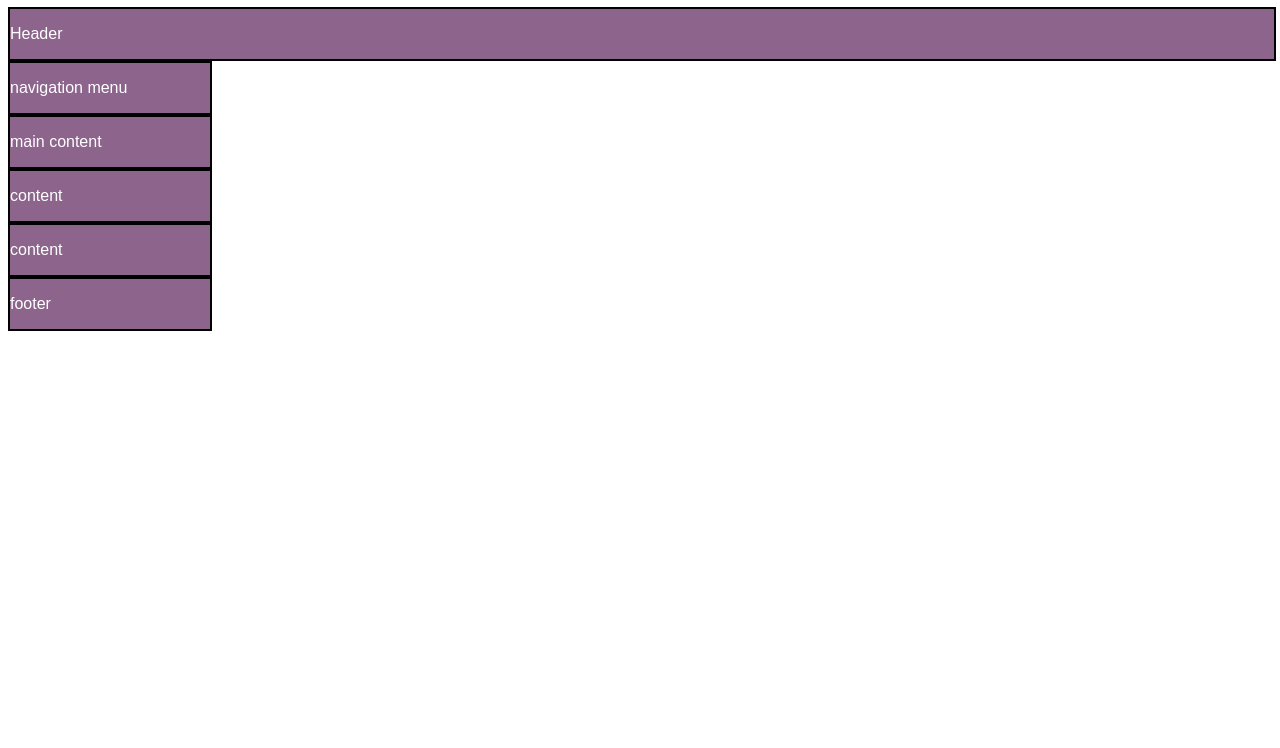
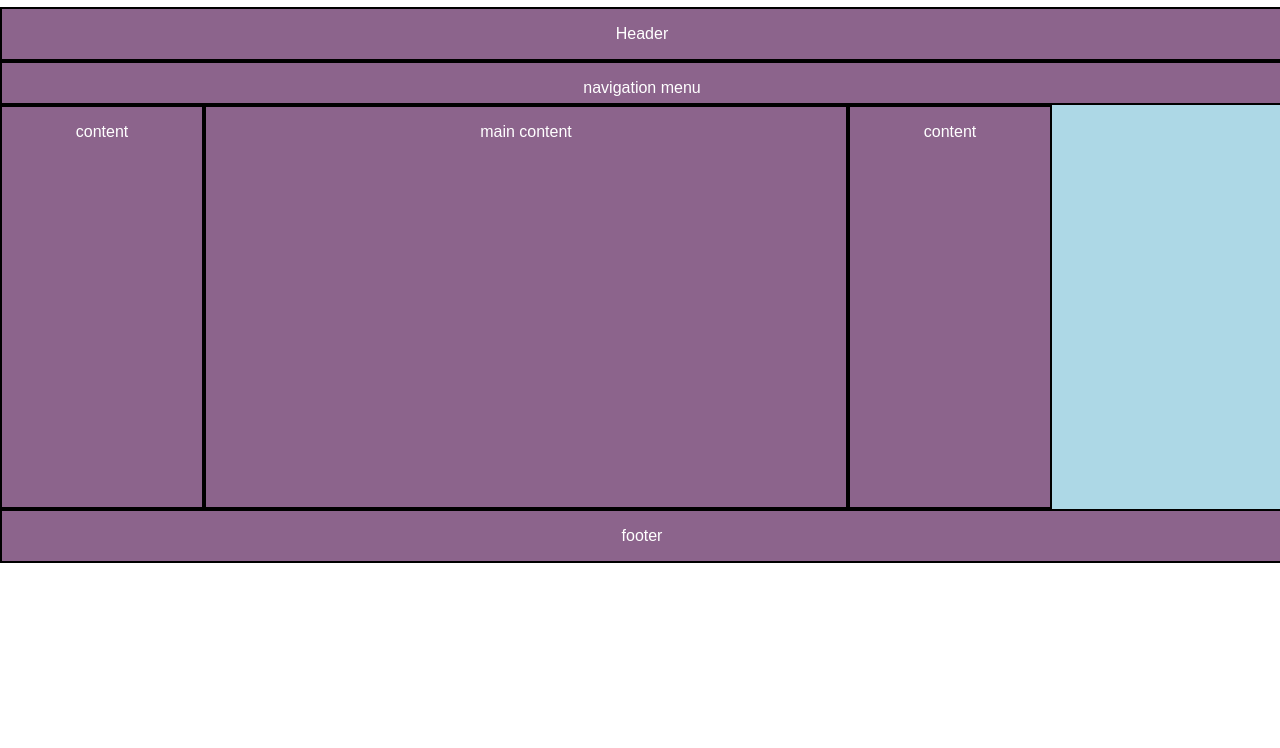
Before and after one commit to gnorelius/CPS110, a plain HTML site: page flexbox-layout/index.html in a window 1280 px wide. Shown: the part 73-821 px from the top of the page. Before the commit the page ends 800 px from the top, so only its background shows below. Drawn offline with Linux system fonts and the light colour scheme.

Commit message:
fixed content, main content, and content boxes to be horizontal

```diff
--- a/flexbox-layout/index.html
+++ b/flexbox-layout/index.html
@@ -8,16 +8,18 @@
 </head>
 <body>
     <div class="header">
-        <h1>Flexbox layout assignment</h1>
+        <h1>Flexbox</h1>
     </div>
 
 
     <div class="flex-container">
         <div class="flex-item top"><p>Header</p></div>
         <div class="flex-item navigation-menu"><p>navigation menu</p></div>
+    <div class="side-by-side" style="display: flex;">
+        <div class="flex-item content1"><p>content</p></div>
         <div class="flex-item main-content"><p>main content</p></div>
-        <div class="flex-item content1"><p>content</p></div>
         <div class="flex-item content2"><p>content</p></div>
+    </div>
         <div class="flex-item footer"><p>footer</p></div>
     </div>
 </body>
--- a/flexbox-layout/styles.css
+++ b/flexbox-layout/styles.css
@@ -2,11 +2,11 @@ html {
     font-family: Arial, sans-serif;
     font-size: 100%;
     box-sizing: border-box;
+    text-align: center;
 
 }
 
-*, *:before, *:after
-    box-sizing: inherit;
+
 
 body {
     margin: 0 auto;
@@ -19,8 +19,11 @@ h1 {
     color: lightblue;
 }
 
-.flexbox-container {
+.flex-container {
     background-color: lightblue;
+
+
+
 }
 
 .flex-item {
@@ -35,3 +38,51 @@ h1 {
     min-width: 100%;
 
 }
+
+.navigation-menu {
+    min-height: 10px;
+    max-height: 40px;
+    min-width: 100%;
+    text-align: center;
+    display: flex; align-items: center;
+    display: grid; align-items: center;
+    background-color: rgb(140, 100, 140);
+    color: white;
+    border: 2px solid black;
+}
+
+.footer {
+    min-height: 50px;
+    min-width: 100%;
+    background-color: rgb(140, 100, 140);
+    color: white;
+    border: 2px solid black;
+}
+
+.main-content {
+    min-height: 400px;
+    min-width: 50%;
+    background-color: rgb(140, 100, 140);
+    color: white;
+    border: 2px solid black;
+
+.side-by-side {
+    display: flex;
+    justify-content: center;
+
+
+.content1 {
+    border: 2px solid #000;
+    padding: 1rem;
+    margin: 1rem;
+
+    background-color: #6dd8e6;
+
+    float: left;
+    width: 30%;
+}
+
+
+
+}
+}
```
